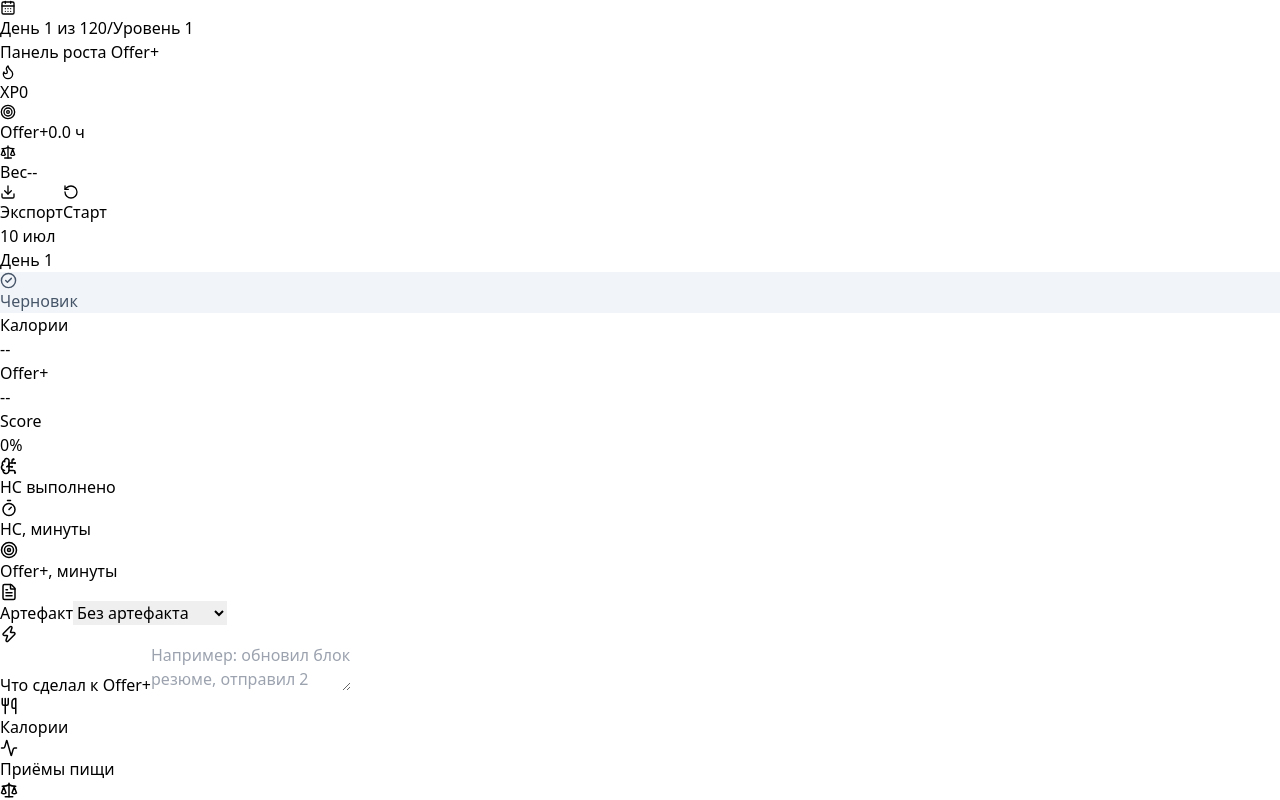
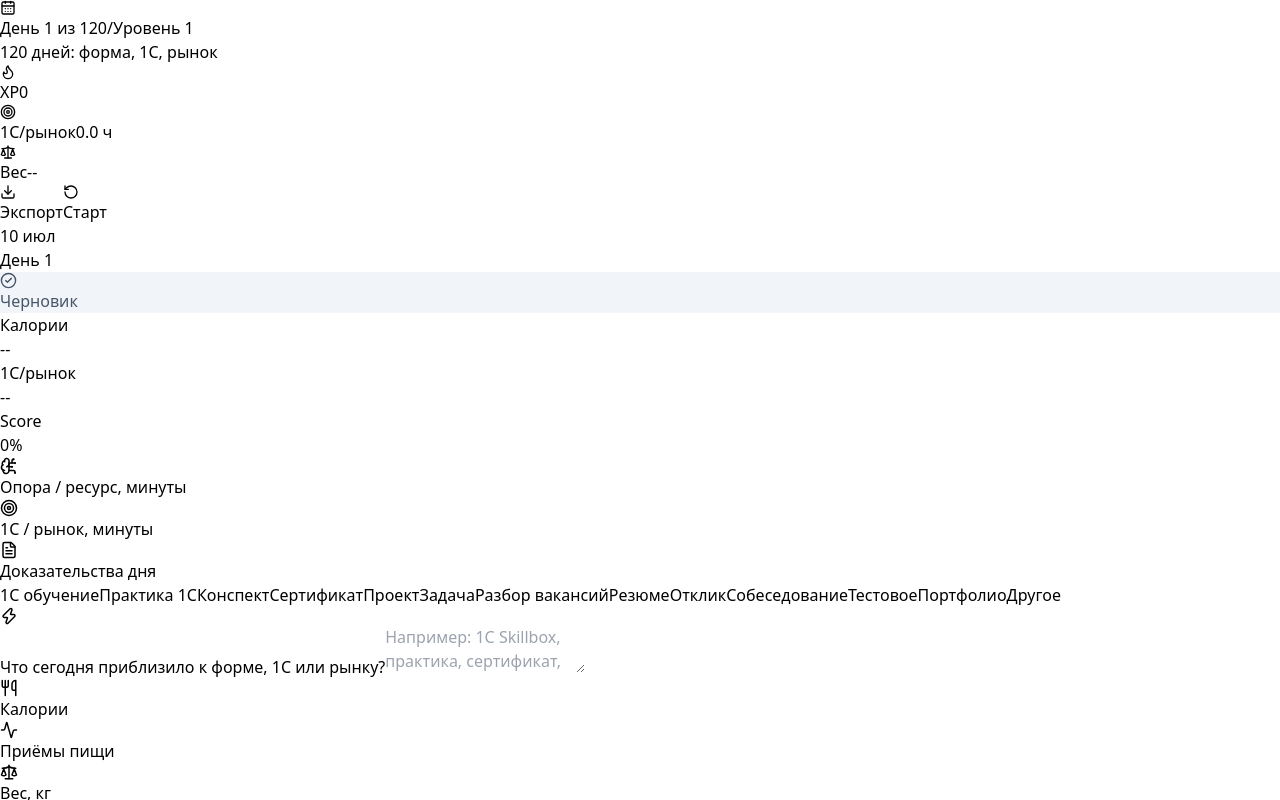
Before and after one commit to mindforgeone/THE-DIVINE-SHOW, a React (Vite) app in the folder divine-show/: page / in a window 1280 px wide. Both pictures are taken after a click on the button "Начать сегодня". Shown: the top 800 px of the page. Built offline with nearby package versions, Linux system fonts and the light colour scheme.

Commit message:
Refine growth tracker language and proofs

```diff
--- a/divine-show/index.html
+++ b/divine-show/index.html
@@ -4,7 +4,7 @@
     <meta charset="UTF-8" />
     <link rel="icon" type="image/svg+xml" href="%BASE_URL%favicon.svg" />
     <meta name="viewport" content="width=device-width, initial-scale=1.0" />
-    <title>120 дней роста Offer+</title>
+    <title>120 дней: форма, 1С, рынок</title>
   </head>
   <body>
     <div id="root"></div>
--- a/divine-show/src/App.jsx
+++ b/divine-show/src/App.jsx
@@ -58,7 +58,7 @@ const TIERS = {
     bg: '#eaf5fb',
     border: '#c8e1ef',
     text: '#255b7a',
-    description: 'День заметно двинул Offer+ и тело.',
+    description: 'День заметно двинул форму, 1С и рынок.',
   },
   breakthrough: {
     id: 'breakthrough',
@@ -69,20 +69,23 @@ const TIERS = {
     bg: '#fff3df',
     border: '#f1d2a7',
     text: '#81501f',
-    description: 'Топовый день. Есть фокус, артефакт и чистая дисциплина.',
+    description: 'Топовый день. Есть фокус, доказательства и чистая дисциплина.',
   },
 };
 
-const ARTIFACT_TYPES = [
+const PROOF_TYPES = [
+  '1С обучение',
+  'Практика 1С',
+  'Конспект',
+  'Сертификат',
+  'Проект',
+  'Задача',
+  'Разбор вакансий',
+  'Резюме',
   'Отклик',
-  'Резюме',
-  'Портфолио',
-  'Коммит',
-  'Кейс',
   'Собеседование',
   'Тестовое',
-  'Разбор вакансий',
-  'Нетворкинг',
+  'Портфолио',
   'Другое',
 ];
 
@@ -90,7 +93,7 @@ const SIGNALS = [
   { minXp: 1200, text: 'Собран первый устойчивый контур. Движение видно.' },
   { minXp: 2800, text: 'Появился ритм. Теперь система начинает работать на тебя.' },
   { minXp: 5200, text: 'Ты уже не вспоминаешь цель. Ты в ней живёшь.' },
-  { minXp: 9000, text: 'Offer+ стал не событием, а следствием твоей траектории.' },
+  { minXp: 9000, text: 'Рынок стал не страхом, а следствием твоей траектории.' },
 ];
 
 const todayKey = () => toDateKey(new Date());
@@ -137,6 +140,7 @@ function createDay(day, startDate) {
     offerMinutes: '',
     offerAction: '',
     artifactType: '',
+    proofs: [],
     calories: '',
     meals: '',
     weight: '',
@@ -169,6 +173,11 @@ function loadState() {
         ...parsed.days[index],
         day: index + 1,
         date: addDays(parsed.startDate, index),
+        proofs: Array.isArray(parsed.days[index]?.proofs)
+          ? parsed.days[index].proofs
+          : parsed.days[index]?.artifactType
+            ? [parsed.days[index].artifactType]
+            : [],
       })),
     };
   } catch {
@@ -188,25 +197,26 @@ function evaluateDay(day) {
   const calories = num(day.calories);
   const meals = num(day.meals);
   const weight = num(day.weight);
-  const hasNs = day.nsDone && nsMinutes >= 10;
+  const hasNs = nsMinutes >= 10;
   const hasOffer = offerMinutes >= 25 && day.offerAction.trim().length >= 5;
   const hasNutrition = calories > 0 && calories <= CALORIE_LIMIT && meals >= 1 && meals <= 3;
   const hasWeight = weight > 0;
   const hasSummary = day.summary.trim().length >= 5;
-  const hasArtifact = Boolean(day.artifactType);
+  const proofs = Array.isArray(day.proofs) ? day.proofs : [];
+  const hasProof = proofs.length > 0;
 
   const score = [
     hasNs ? 22 : nsMinutes > 0 ? 12 : 0,
     hasOffer ? 24 : offerMinutes > 0 || day.offerAction.trim() ? 12 : 0,
     hasNutrition ? 20 : calories > 0 || meals > 0 ? 8 : 0,
     hasWeight ? 12 : 0,
-    hasArtifact ? 12 : 0,
+    hasProof ? 12 : 0,
     hasSummary ? 10 : 0,
   ].reduce((sum, value) => sum + value, 0);
 
   const blockers = [];
-  if (!hasNs) blockers.push('НС: отметь выполнение и минимум 10 минут');
-  if (!hasOffer) blockers.push('Offer+: минимум 25 минут и конкретное действие');
+  if (!hasNs) blockers.push('Опора: минимум 10 минут ресурса или восстановления');
+  if (!hasOffer) blockers.push('1С/рынок: минимум 25 минут и конкретное действие');
   if (!hasNutrition) blockers.push('Питание: до 2300 ккал и 1-3 приёма пищи');
   if (!hasWeight) blockers.push('Вес: внеси текущий вес');
 
@@ -227,10 +237,10 @@ function evaluateDay(day) {
   }
 
   let tier = TIERS.base;
-  if (offerMinutes >= 60 && hasSummary && (hasArtifact || day.offerAction.trim().length >= 24)) {
+  if (offerMinutes >= 60 && hasSummary && (hasProof || day.offerAction.trim().length >= 24)) {
     tier = TIERS.growth;
   }
-  if (offerMinutes >= 120 && calories <= CALORIE_TOP && nsMinutes >= 20 && hasArtifact && hasSummary) {
+  if (offerMinutes >= 120 && calories <= CALORIE_TOP && nsMinutes >= 20 && hasProof && hasSummary) {
     tier = TIERS.breakthrough;
   }
 
@@ -261,7 +271,7 @@ function calculateStats(days, currentDayIndex) {
   const offerMinutes = closedDays.reduce((sum, day) => sum + num(day.offerMinutes), 0);
   const nsMinutes = closedDays.reduce((sum, day) => sum + num(day.nsMinutes), 0);
   const focusMinutes = offerMinutes + nsMinutes;
-  const artifacts = closedDays.filter((day) => day.artifactType).length;
+  const proofs = closedDays.reduce((sum, day) => sum + (Array.isArray(day.proofs) ? day.proofs.length : 0), 0);
   const foodOverLimit = closedDays.filter((day) => num(day.calories) > CALORIE_LIMIT).length;
   const emptyDays = elapsedDays.filter((day) => !day.result).length;
   const completionRate = elapsedDays.length ? Math.round((closedDays.length / elapsedDays.length) * 100) : 0;
@@ -292,7 +302,7 @@ function calculateStats(days, currentDayIndex) {
     offerMinutes,
     nsMinutes,
     focusMinutes,
-    artifacts,
+    proofs,
     foodOverLimit,
     emptyDays,
     completionRate,
@@ -347,27 +357,27 @@ function buildExport(state, stats, weeks) {
     `Дней прошло: ${stats.elapsedDays.length}/${TOTAL_DAYS}`,
     `Закрыто дней: ${stats.closedDays.length}`,
     `XP: ${stats.xp}, уровень: ${stats.level}`,
-    `Offer+ часы: ${(stats.offerMinutes / 60).toFixed(1)}`,
-    `НС часы: ${(stats.nsMinutes / 60).toFixed(1)}`,
+    `1С/рынок часы: ${(stats.offerMinutes / 60).toFixed(1)}`,
+    `Ресурс/опора часы: ${(stats.nsMinutes / 60).toFixed(1)}`,
     `Средние калории: ${stats.avgCalories || 'нет данных'}`,
     `Вес: ${stats.firstWeight || 'нет'} -> ${stats.lastWeight || 'нет'} кг, дельта ${stats.weightDelta} кг`,
     '',
     '## Вопрос к нейросети',
-    'Проанализируй мой 120-дневный путь. Найди паттерны роста, причины просадок, связь Offer+ действий с результатом, связь питания/веса с энергией. Объясни, почему я приближаюсь к офферу или почему не добираю. Дай 3 главных рычага на следующую неделю.',
+    'Проанализируй мой 120-дневный путь. Найди паттерны роста, причины просадок, связь 1С/рынок действий с результатом, связь питания/веса с энергией. Объясни, почему я приближаюсь к офферу, идеальной форме и сильному рыночному состоянию или почему не добираю. Дай 3 главных рычага на следующую неделю.',
     '',
     '## Недельные итоги',
     ...weeks.filter((week) => week.closed.length).map((week) => (
-      `- Неделя ${week.number}: закрыто ${week.closed.length}/7, XP ${week.xp}, Offer+ ${(week.offer / 60).toFixed(1)} ч, НС ${(week.ns / 60).toFixed(1)} ч, средние ккал ${week.avgCalories || '-'}, вес ${week.weightDelta > 0 ? '+' : ''}${week.weightDelta} кг, топ-дней ${week.breakthrough}.`
+      `- Неделя ${week.number}: закрыто ${week.closed.length}/7, XP ${week.xp}, 1С/рынок ${(week.offer / 60).toFixed(1)} ч, ресурс ${(week.ns / 60).toFixed(1)} ч, средние ккал ${week.avgCalories || '-'}, вес ${week.weightDelta > 0 ? '+' : ''}${week.weightDelta} кг, топ-дней ${week.breakthrough}.`
     )),
     '',
     '## Чекпоинты',
     ...checkpoints.map((item) => (
-      `- День ${item.day}: закрыто ${item.closed}/${item.elapsed}, XP ${item.xp}, Offer+ ${(item.offerMinutes / 60).toFixed(1)} ч, средние ккал ${item.avgCalories || '-'}, вес ${item.weightDelta > 0 ? '+' : ''}${item.weightDelta} кг.`
+      `- День ${item.day}: закрыто ${item.closed}/${item.elapsed}, XP ${item.xp}, 1С/рынок ${(item.offerMinutes / 60).toFixed(1)} ч, средние ккал ${item.avgCalories || '-'}, вес ${item.weightDelta > 0 ? '+' : ''}${item.weightDelta} кг.`
     )),
     '',
     '## Дни',
     ...closed.map((day) => (
-      `- День ${day.day} (${day.date}): ${TIERS[day.result]?.title || day.result}, XP ${day.xp}, НС ${day.nsMinutes} мин, Offer+ ${day.offerMinutes} мин, ккал ${day.calories}, приёмов ${day.meals}, вес ${day.weight} кг, артефакт: ${day.artifactType || '-'}, действие: ${day.offerAction}, итог: ${day.summary || '-'}`
+      `- День ${day.day} (${day.date}): ${TIERS[day.result]?.title || day.result}, XP ${day.xp}, ресурс ${day.nsMinutes} мин, 1С/рынок ${day.offerMinutes} мин, ккал ${day.calories}, приёмов ${day.meals}, вес ${day.weight} кг, доказательства: ${(day.proofs || []).join(', ') || '-'}, действие: ${day.offerAction}, итог: ${day.summary || '-'}`
     )),
   ].join('\n');
 
@@ -572,11 +582,11 @@ function StartScreen({ onStart }) {
               120 дней роста
             </div>
             <h1 className="max-w-3xl text-4xl font-black leading-tight text-slate-950 sm:text-5xl">
-              Offer+, тело и сознание в одной живой панели
+              Форма, 1С и рынок в одной живой панели
             </h1>
             <p className="mt-5 max-w-2xl text-lg leading-8 text-slate-600">
               Старт фиксируется сегодняшней датой. Дальше приложение считает 120 дней,
-              показывает рост по времени, весу, питанию, артефактам и результатам.
+              показывает рост по времени, весу, питанию, доказательствам и результатам.
             </p>
             <button
               onClick={onStart}
@@ -588,10 +598,10 @@ function StartScreen({ onStart }) {
           </div>
 
           <div className="grid gap-3">
-            <StartMetric icon={<Target size={20} />} title="Offer+" text="Действия, время, артефакты, итоговая траектория." />
+            <StartMetric icon={<Target size={20} />} title="1С и рынок" text="Учёба, практика, проект, вакансии, резюме, отклики." />
             <StartMetric icon={<Utensils size={20} />} title="Питание" text="1800 как топ, 2300 как верхняя граница." />
             <StartMetric icon={<Scale size={20} />} title="Вес" text="График покажет, куда реально идёт тело." />
-            <StartMetric icon={<BrainCircuit size={20} />} title="НС" text="Ежедневная отметка и минуты практики." />
+            <StartMetric icon={<BrainCircuit size={20} />} title="Опора" text="Ресурс, восстановление и внутренняя устойчивость." />
           </div>
         </motion.section>
       </div>
@@ -623,13 +633,13 @@ function Header({ stats, currentDayIndex, onExport, onReset }) {
             Уровень {stats.level}
           </div>
           <h1 className="text-3xl font-black leading-tight text-slate-950 sm:text-4xl">
-            Панель роста Offer+
+            120 дней: форма, 1С, рынок
           </h1>
         </div>
 
         <div className="grid grid-cols-2 gap-2 sm:flex">
           <HeaderPill icon={<Flame size={16} />} label="XP" value={stats.xp} />
-          <HeaderPill icon={<Target size={16} />} label="Offer+" value={`${(stats.offerMinutes / 60).toFixed(1)} ч`} />
+          <HeaderPill icon={<Target size={16} />} label="1С/рынок" value={`${(stats.offerMinutes / 60).toFixed(1)} ч`} />
           <HeaderPill icon={<Scale size={16} />} label="Вес" value={stats.lastWeight ? `${stats.lastWeight} кг` : '--'} />
           <button
             onClick={onExport}
@@ -684,54 +694,42 @@ function TodayPanel({ day, evaluation, onChange, onSave, activeDayIndex, current
 
       <div className="mb-5 grid gap-2 sm:grid-cols-3">
         <ScoreChip label="Калории" value={day.calories ? `${day.calories}` : '--'} tone={num(day.calories) <= CALORIE_TOP && num(day.calories) > 0 ? 'top' : num(day.calories) <= CALORIE_LIMIT && num(day.calories) > 0 ? 'ok' : 'draft'} />
-        <ScoreChip label="Offer+" value={day.offerMinutes ? `${day.offerMinutes} мин` : '--'} tone={num(day.offerMinutes) >= 120 ? 'top' : num(day.offerMinutes) >= 60 ? 'ok' : 'draft'} />
+        <ScoreChip label="1С/рынок" value={day.offerMinutes ? `${day.offerMinutes} мин` : '--'} tone={num(day.offerMinutes) >= 120 ? 'top' : num(day.offerMinutes) >= 60 ? 'ok' : 'draft'} />
         <ScoreChip label="Score" value={`${evaluation.score}%`} tone={evaluation.id === 'breakthrough' ? 'top' : evaluation.id !== 'draft' ? 'ok' : 'draft'} />
       </div>
 
       <div className="grid gap-4">
         <div className="grid gap-3 sm:grid-cols-2">
-          <ToggleField
+          <NumberField
             icon={<BrainCircuit size={18} />}
-            label="НС выполнено"
-            checked={day.nsDone}
-            disabled={!editable}
-            onChange={(checked) => onChange({ ...day, nsDone: checked })}
-          />
-          <NumberField
-            icon={<Timer size={18} />}
-            label="НС, минуты"
+            label="Опора / ресурс, минуты"
             value={day.nsMinutes}
             disabled={!editable}
             min="0"
-            onChange={(value) => onChange({ ...day, nsMinutes: value })}
+            onChange={(value) => onChange({ ...day, nsMinutes: value, nsDone: num(value) >= 10 })}
           />
-        </div>
-
-        <div className="grid gap-3 sm:grid-cols-2">
           <NumberField
             icon={<Target size={18} />}
-            label="Offer+, минуты"
+            label="1С / рынок, минуты"
             value={day.offerMinutes}
             disabled={!editable}
             min="0"
             onChange={(value) => onChange({ ...day, offerMinutes: value })}
           />
-          <SelectField
-            icon={<FileText size={18} />}
-            label="Артефакт"
-            value={day.artifactType}
+        </div>
+
+        <ProofPicker
+          value={day.proofs || []}
           disabled={!editable}
-            onChange={(value) => onChange({ ...day, artifactType: value })}
-            options={ARTIFACT_TYPES}
+          onChange={(proofs) => onChange({ ...day, proofs, artifactType: proofs[0] || '' })}
         />
-        </div>
 
         <TextField
           icon={<Zap size={18} />}
-          label="Что сделал к Offer+"
+          label="Что сегодня приблизило к форме, 1С или рынку?"
           value={day.offerAction}
           disabled={!editable}
-          placeholder="Например: обновил блок резюме, отправил 2 отклика, разобрал вакансию"
+          placeholder="Например: 1С Skillbox, практика, сертификат, проект, разбор вакансий, резюме"
           onChange={(value) => onChange({ ...day, offerAction: value })}
         />
 
@@ -765,10 +763,10 @@ function TodayPanel({ day, evaluation, onChange, onSave, activeDayIndex, current
 
         <TextField
           icon={<Heart size={18} />}
-          label="Итог одной строкой"
+          label="Что стало сильнее во мне или системе?"
           value={day.summary}
           disabled={!editable}
-          placeholder="Что сегодня стало сильнее?"
+          placeholder="Одна строка результата без лишней рефлексии"
           onChange={(value) => onChange({ ...day, summary: value })}
         />
       </div>
@@ -814,24 +812,44 @@ function TodayPanel({ day, evaluation, onChange, onSave, activeDayIndex, current
   );
 }
 
-function ToggleField({ icon, label, checked, onChange, disabled }) {
+function ProofPicker({ value, onChange, disabled }) {
+  const selected = Array.isArray(value) ? value : [];
+  const toggleProof = (proof) => {
+    if (selected.includes(proof)) {
+      onChange(selected.filter((item) => item !== proof));
+      return;
+    }
+    onChange([...selected, proof]);
+  };
+
+  return (
+    <div className="border border-[#e8dfce] bg-white p-3 rounded-lg">
+      <span className="mb-3 flex items-center gap-2 text-sm font-bold text-slate-600">
+        <FileText size={18} />
+        Доказательства дня
+      </span>
+      <div className="flex flex-wrap gap-2">
+        {PROOF_TYPES.map((proof) => {
+          const isSelected = selected.includes(proof);
           return (
             <button
+              key={proof}
               type="button"
               disabled={disabled}
-      onClick={() => onChange(!checked)}
-      className={`flex min-h-[72px] items-center justify-between border p-3 text-left transition rounded-lg ${
-        checked
+              onClick={() => toggleProof(proof)}
+              className={`inline-flex items-center gap-2 border px-3 py-2 text-sm font-bold transition rounded-md ${
+                isSelected
                   ? 'border-[#cfe2c8] bg-[#eef6e9] text-[#365f36]'
-          : 'border-[#e8dfce] bg-white text-slate-600 hover:bg-[#fffaf1]'
+                  : 'border-[#e8dfce] bg-[#fffdf8] text-slate-600 hover:bg-[#fffaf1]'
               }`}
             >
-      <span className="flex items-center gap-3 font-bold">
-        {icon}
-        {label}
-      </span>
-      {checked ? <CheckCircle2 size={20} /> : <span className="h-5 w-5 border border-slate-300 rounded-md" />}
+              {isSelected ? <CheckCircle2 size={15} /> : <span className="h-[15px] w-[15px] border border-slate-300 rounded-sm" />}
+              {proof}
             </button>
+          );
+        })}
+      </div>
+    </div>
   );
 }
 
@@ -851,28 +869,6 @@ function NumberField({ icon, label, value, onChange, disabled, min, step = '1' }
         onChange={(event) => onChange(event.target.value)}
         className="w-full border border-[#e6dcc8] bg-[#fffdf8] px-3 py-2 text-lg font-black text-slate-950 outline-none transition focus:border-[#8fb989] disabled:text-slate-400 rounded-md"
       />
-    </label>
-  );
-}
-
-function SelectField({ icon, label, value, onChange, disabled, options }) {
-  return (
-    <label className="block border border-[#e8dfce] bg-white p-3 rounded-lg">
-      <span className="mb-2 flex items-center gap-2 text-sm font-bold text-slate-600">
-        {icon}
-        {label}
-      </span>
-      <select
-        value={value}
-        disabled={disabled}
-        onChange={(event) => onChange(event.target.value)}
-        className="w-full border border-[#e6dcc8] bg-[#fffdf8] px-3 py-2 text-base font-bold text-slate-950 outline-none transition focus:border-[#8fb989] disabled:text-slate-400 rounded-md"
-      >
-        <option value="">Без артефакта</option>
-        {options.map((option) => (
-          <option key={option} value={option}>{option}</option>
-        ))}
-      </select>
     </label>
   );
 }
@@ -971,7 +967,7 @@ function PathPanel({ days, activeDayIndex, currentDayIndex, onSelect, stats, sig
 
       <div className="mt-5 grid gap-3 sm:grid-cols-3">
         <PathInsight icon={<Flame size={18} />} label="Серия" value={`${stats.streak} дн`} />
-        <PathInsight icon={<Target size={18} />} label="Offer+ артефакты" value={stats.artifacts} />
+        <PathInsight icon={<Target size={18} />} label="Доказательства" value={stats.proofs} />
         <PathInsight icon={<CalendarDays size={18} />} label="Закрытие пути" value={`${stats.completionRate}%`} />
       </div>
 
@@ -1051,15 +1047,15 @@ function Dashboard({ days, stats, currentWeek, weeks }) {
           icon={<Timer size={18} />}
           title="Время"
           subtitle={`фокус ${(stats.focusMinutes / 60).toFixed(1)} ч`}
-          aside={<span className="text-sm font-black text-[#255b7a]">НС + Offer+</span>}
+          aside={<span className="text-sm font-black text-[#255b7a]">опора + 1С</span>}
         >
           <TimeBars days={days} />
         </ChartCard>
 
         <ChartCard
           icon={<Target size={18} />}
-          title="Offer+"
-          subtitle={`${stats.artifacts} артефактов`}
+          title="1С и рынок"
+          subtitle={`${stats.proofs} доказательств`}
           aside={<span className="text-sm font-black text-[#365f36]">{(stats.offerMinutes / 60).toFixed(1)} ч</span>}
         >
           <OfferProgress days={days} />
@@ -1178,12 +1174,12 @@ function TimeBars({ days }) {
               <div
                 className="bg-[#4f8fb9] transition-all"
                 style={{ height: `${(offer / maxValue) * 100}%` }}
-                title={`Offer+ ${offer} мин`}
+                title={`1С/рынок ${offer} мин`}
               />
               <div
                 className="bg-[#7c9a78] transition-all"
                 style={{ height: `${(ns / maxValue) * 100}%` }}
-                title={`НС ${ns} мин`}
+                title={`Опора ${ns} мин`}
               />
             </div>
             <div className="text-center text-[10px] font-bold text-slate-500">{day.day}</div>
@@ -1197,7 +1193,7 @@ function TimeBars({ days }) {
 
 function OfferProgress({ days }) {
   const closed = days.filter((day) => day.result);
-  if (!closed.length) return <EmptyChart text="Offer+ заполнится после закрытия дня" />;
+  if (!closed.length) return <EmptyChart text="Траектория заполнится после закрытия дня" />;
   const cumulative = [];
   closed.reduce((sum, day) => {
     const next = sum + num(day.offerMinutes);
@@ -1226,7 +1222,7 @@ function WeeklyPanel({ week }) {
       </div>
       <div className="grid grid-cols-2 gap-2">
         <WeekMetric label="Закрыто" value={`${week.closed.length}/7`} />
-        <WeekMetric label="Offer+" value={`${(week.offer / 60).toFixed(1)} ч`} />
+        <WeekMetric label="1С/рынок" value={`${(week.offer / 60).toFixed(1)} ч`} />
         <WeekMetric label="Средние ккал" value={week.avgCalories || '--'} />
         <WeekMetric label="Вес" value={`${week.weightDelta > 0 ? '+' : ''}${week.weightDelta} кг`} />
       </div>
@@ -1268,9 +1264,9 @@ function getDiagnosis(stats, week) {
     return ['Пока нет закрытых дней. Первый ответ появится после фиксации базы.'];
   }
   if (stats.offerMinutes / Math.max(1, stats.closedDays.length) >= 75) {
-    items.push('Offer+ получает сильное время. Это главный двигатель оффера.');
+    items.push('1С и рынок получают сильное время. Это главный двигатель оффера.');
   } else {
-    items.push('Offer+ пока недобирает фокус. Увеличь среднее время до 60-90 минут в день.');
+    items.push('1С/рынок пока недобирает фокус. Увеличь среднее время до 60-90 минут в день.');
   }
   if (stats.avgCalories && stats.avgCalories <= CALORIE_TOP) {
     items.push('Питание идёт в топ-режиме: средние калории держатся в зоне сушки.');
@@ -1343,7 +1339,7 @@ function Checkpoints({ days, currentDayIndex }) {
               </div>
               <div className="text-2xl font-black text-slate-950">{summary.xp} XP</div>
               <div className="mt-2 text-sm font-semibold leading-6 text-slate-600">
-                {summary.closed}/{summary.elapsed} дней · {(summary.offerMinutes / 60).toFixed(1)} ч Offer+
+                {summary.closed}/{summary.elapsed} дней · {(summary.offerMinutes / 60).toFixed(1)} ч 1С/рынок
               </div>
             </div>
           );
```
Also changed, not shown: 1 other file (tests, documents, lock files or other folders). Lines whose indentation alone changed are shown as unchanged.
